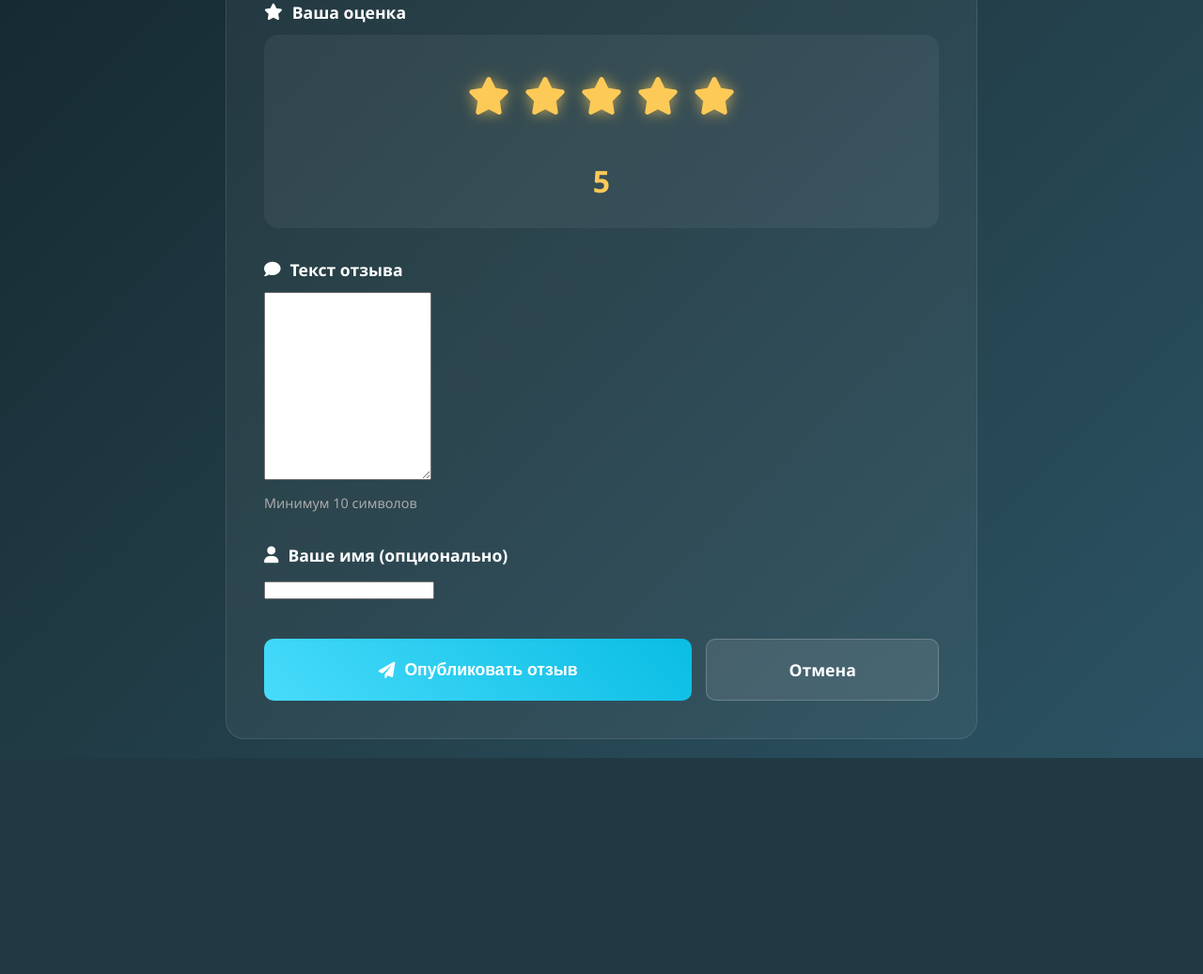
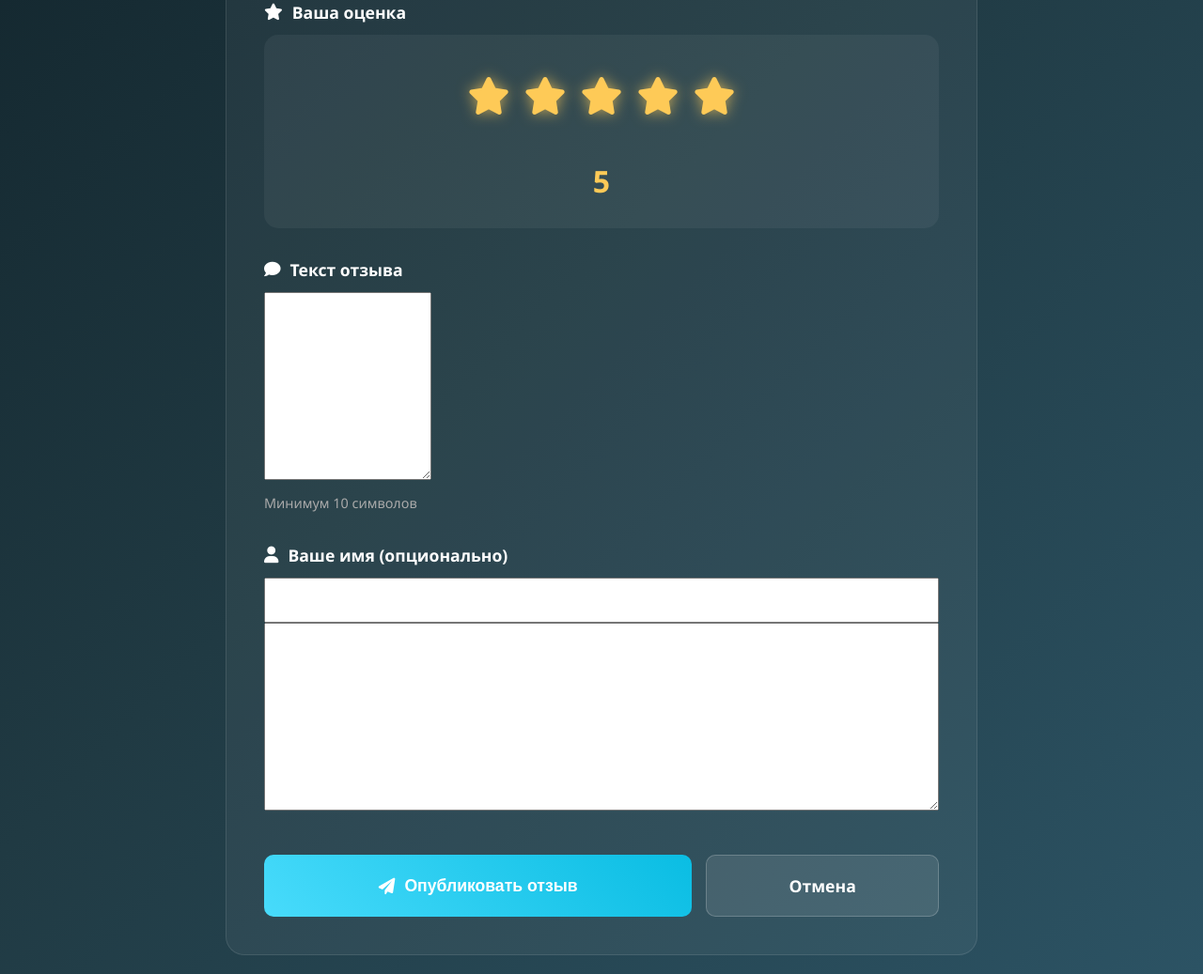
Before and after one commit to Banan41ke/movie_reviews_website_project, a Django app: page /1/review/add/ in a window 1280 px wide. Shown: the part 496-1533 px from the top of the page at 94% size. Before the commit the page ends 1303 px from the top, so only its background shows below. Run offline with Django 5.2, Linux system fonts and the light colour scheme; a user stored in the database is signed in; data comes from the database, SQL or seed files in the repository; some libraries are stand-ins or nearby versions.

Commit message:
update rev_form1010

```diff
--- a/movies/templates/movies/review_form.html
+++ b/movies/templates/movies/review_form.html
@@ -134,8 +134,21 @@
                     <label class="form-label">
                         <i class="fas fa-user"></i> Ваше имя (опционально)
                     </label>
-                    <input type="text" name="username" class="form-control"
-                           placeholder="Как к вам обращаться?">
+                    <!-- Имя – шире и выше -->
+                        <input type="text"
+                               name="username"
+                               class="form-control"
+                               placeholder="Как к вам обращаться?"
+                               style="width: 100%; height: 48px; font-size: 1.1em;">
+
+                        <!-- Отзыв – выше и шире -->
+                        <textarea id="reviewText"
+                                  name="text"
+                                  class="form-control"
+                                  placeholder="Напишите ваш отзыв здесь..."
+                                  rows="8"
+                                  style="width: 100%; min-height: 200px; font-size: 1.1em; resize: vertical;"
+                                  required></textarea>
                 </div>
 
                 <div class="form-buttons">
```
